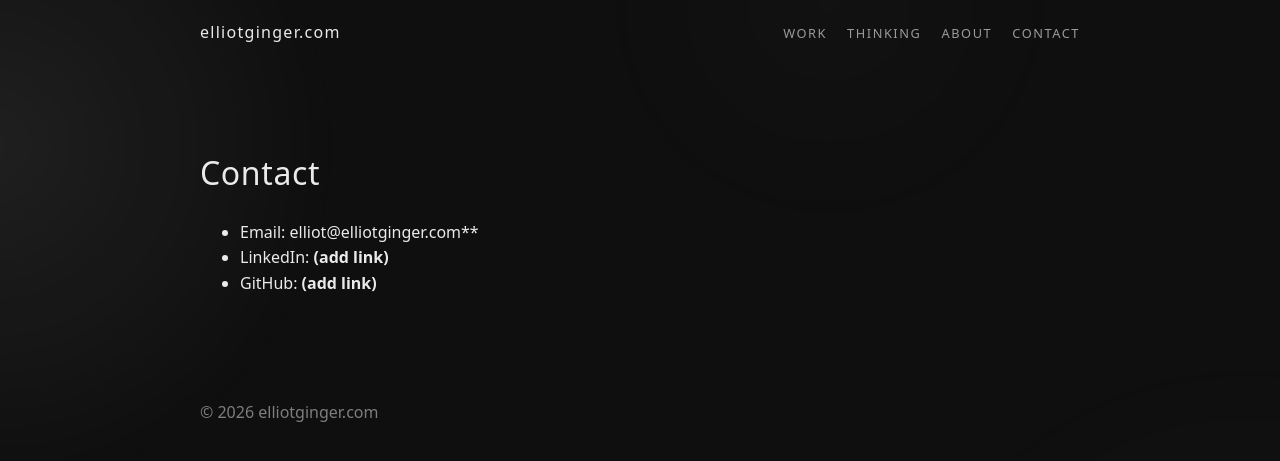
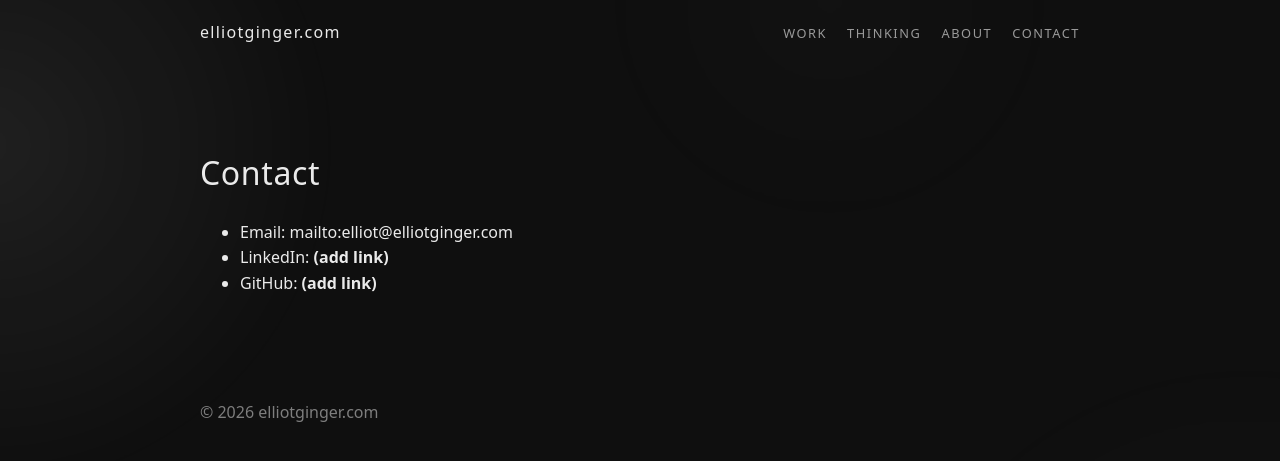
Before and after one commit to ElliotGinge/elliotginger.com, a Jekyll site: the page built from contact.md, in a window 1280 px wide. Shown: the top 461 px of the page. Built offline with Jekyll 4.4.1, drawn with Linux system fonts in a browser that asks for light colours.

Commit message:
Update contact.md

```diff
--- a/contact.md
+++ b/contact.md
@@ -6,6 +6,6 @@ permalink: /contact/
 
 # Contact
 
-- Email: elliot@elliotginger.com**
+- Email: mailto:elliot@elliotginger.com
 - LinkedIn: **(add link)**
 - GitHub: **(add link)**
```
